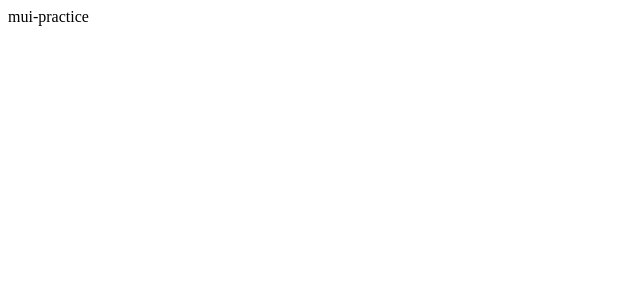
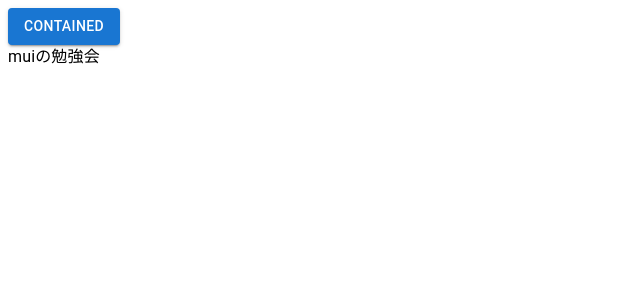
Before and after one commit to ai0930/mui-practice, a Next.js app: page / in a window 1280 px wide. Shown: the top 300 px of the page, without its empty margins (0-640 px from the left). Built offline with nearby package versions, Linux system fonts and the light colour scheme.

Commit message:
muiを使ってみた

```diff
--- a/app/page.tsx
+++ b/app/page.tsx
@@ -1,3 +1,10 @@
+import { Box, Button, Typography } from "@mui/material";
+
 export default function Home() {
-  return <div>mui-practice</div>;
+  return (
+    <Box>
+      <Button variant="contained">Contained</Button>
+      <Typography>muiの勉強会</Typography>
+    </Box>
+  );
 }
```
